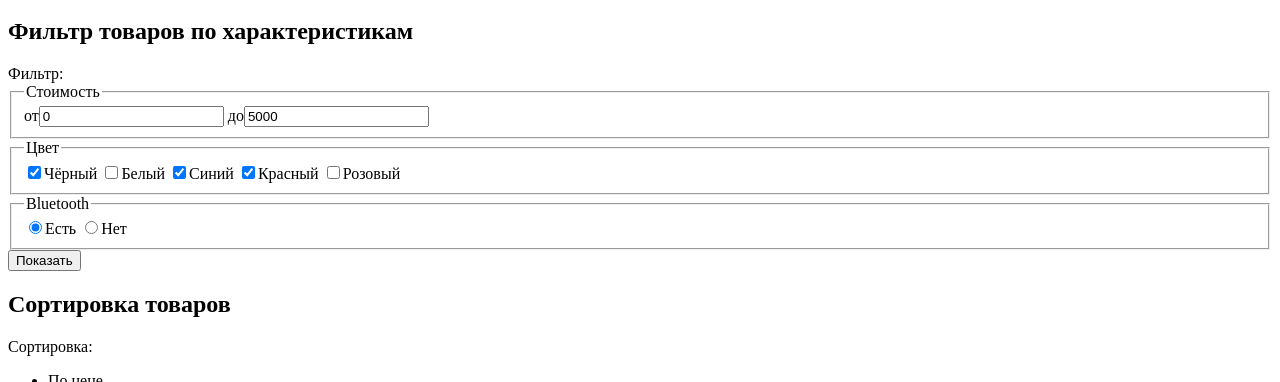
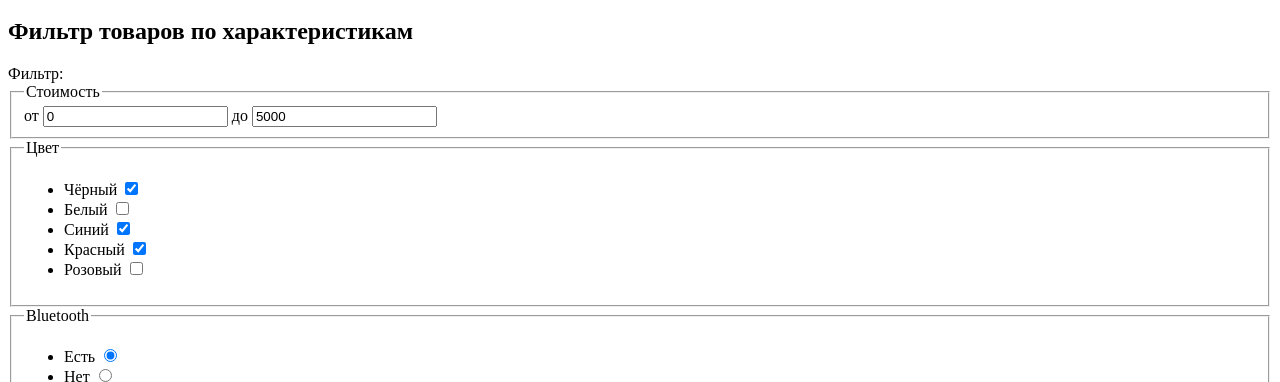
Before and after one commit to BorisSidorenko/851191-device-28, a plain HTML site: page catalog.html in a window 1280 px wide. Shown: the part 418-800 px from the top of the page. Drawn offline with Linux system fonts and the light colour scheme.

Commit message:
обновил разметку формы фильтра

```diff
--- a/catalog.html
+++ b/catalog.html
@@ -76,23 +76,50 @@
             <span>Фильтр:</span>
             <fieldset>
               <legend>Стоимость</legend>
-              <label>от<input type="text" value="0"></label>
-              <label>до<input type="text" value="5000"></label>
+              <label for="price-from">от</label>
+              <input type="text" id="price-from" name="from" value="0">
+              <label for="price-to">до</label>
+              <input type="text" id="price-to" name="to" value="5000">
             </fieldset>
             <fieldset>
               <legend>Цвет</legend>
-              <label><input type="checkbox" name="color" value="black" checked>Чёрный</label>
-              <label><input type="checkbox" name="color" value="white">Белый</label>
-              <label><input type="checkbox" name="color" value="blue" checked>Синий</label>
-              <label><input type="checkbox" name="color" value="red" checked>Красный</label>
-              <label><input type="checkbox" name="color" value="pink">Розовый</label>
+              <ul>
+                <li>
+                  <label for="color-black">Чёрный</label>
+                  <input type="checkbox" id="color-black" name="black" checked>
+                </li>
+                <li>
+                  <label for="color-white">Белый</label>
+                  <input type="checkbox" id="color-white" name="white">
+                </li>
+                <li>
+                  <label for="color-blue">Синий</label>
+                  <input type="checkbox" id="color-blue" name="blue" checked>
+                </li>
+                <li>
+                  <label for="color-red">Красный</label>
+                  <input type="checkbox" id="color-red" name="red" checked>
+                </li>
+                <li>
+                  <label for="color-pink">Розовый</label>
+                  <input type="checkbox" id="color-pink" name="pink">
+                </li>
+              </ul>
             </fieldset>
             <fieldset>
               <legend>Bluetooth</legend>
-              <label><input type="radio" name="bluetooth" value="yes" checked>Есть</label>
-              <label><input type="radio" name="bluetooth" value="no">Нет</label>
+              <ul>
+                <li>
+                  <label for="bluetooth-yes">Есть</label>
+                  <input type="radio" id="bluetooth-yes"  name="bluetooth" value="yes" checked>
+                </li>
+                <li>
+                  <label for="bluetooth-no">Нет</label>
+                  <input type="radio" id="bluetooth-no" name="bluetooth" value="no">
+                </li>
+              </ul>
             </fieldset>
-            <button type="submit" name="show">Показать</button>
+            <button type="submit">Показать</button>
           </div>
         </form>
       </section>
```
Also changed, not shown: index.html (+7 -6 lines).
